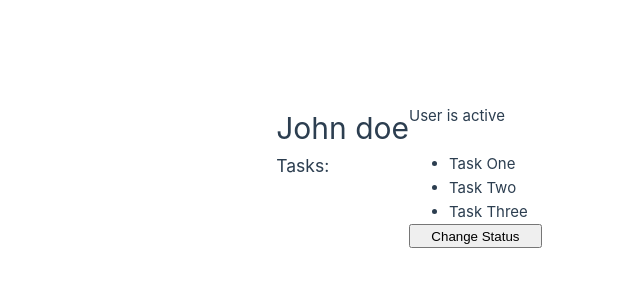
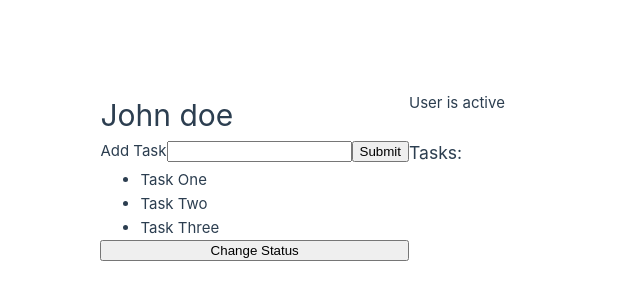
Before and after one commit to IliusSagar/vue-fundamental, a Vue app: page / in a window 1280 px wide. Shown: the part 224-524 px from the top of the page, without its empty margins (231-871 px from the left). Built offline with nearby package versions, Linux system fonts and the light colour scheme.

Commit message:
forms & v-model

```diff
--- a/src/App.vue
+++ b/src/App.vue
@@ -5,6 +5,7 @@
     const name = ref('John doe');
     const status = ref('active');
     const tasks = ref(['Task One', 'Task Two', 'Task Three']);
+    const newTask = ref('');
 
     const toggleStatus = () => {
       if(status.value === 'active'){
@@ -16,6 +17,13 @@
       }
     };
 
+    const addTask = () => {
+      if(newTask.value.trim() !== ''){
+        tasks.value.push(newTask.value);
+        newTask.value = '';
+      }
+    }
+
 
 </script>
 
@@ -24,6 +32,12 @@
   <p v-if="status === 'active'">User is active</p>
   <p v-else-if="status === 'pending'">User is pending</p>
   <p v-else>User is inactive</p>
+
+  <form @submit.prevent="addTask">
+    <label for="newTask">Add Task</label>
+    <input type="text" id="newTask" name="newTask" v-model="newTask">
+    <button type="submit">Submit</button>
+  </form>
 
   <h3>Tasks:</h3>
   <ul>
```
